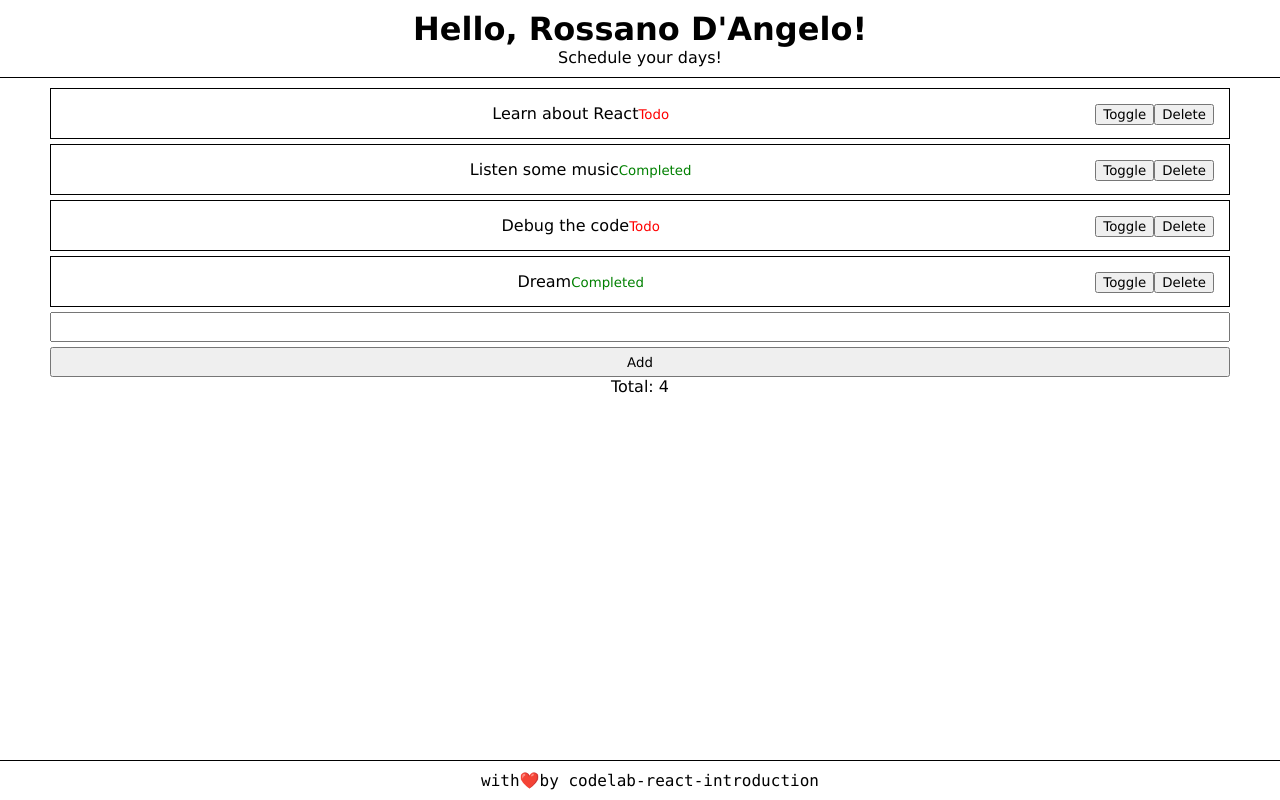
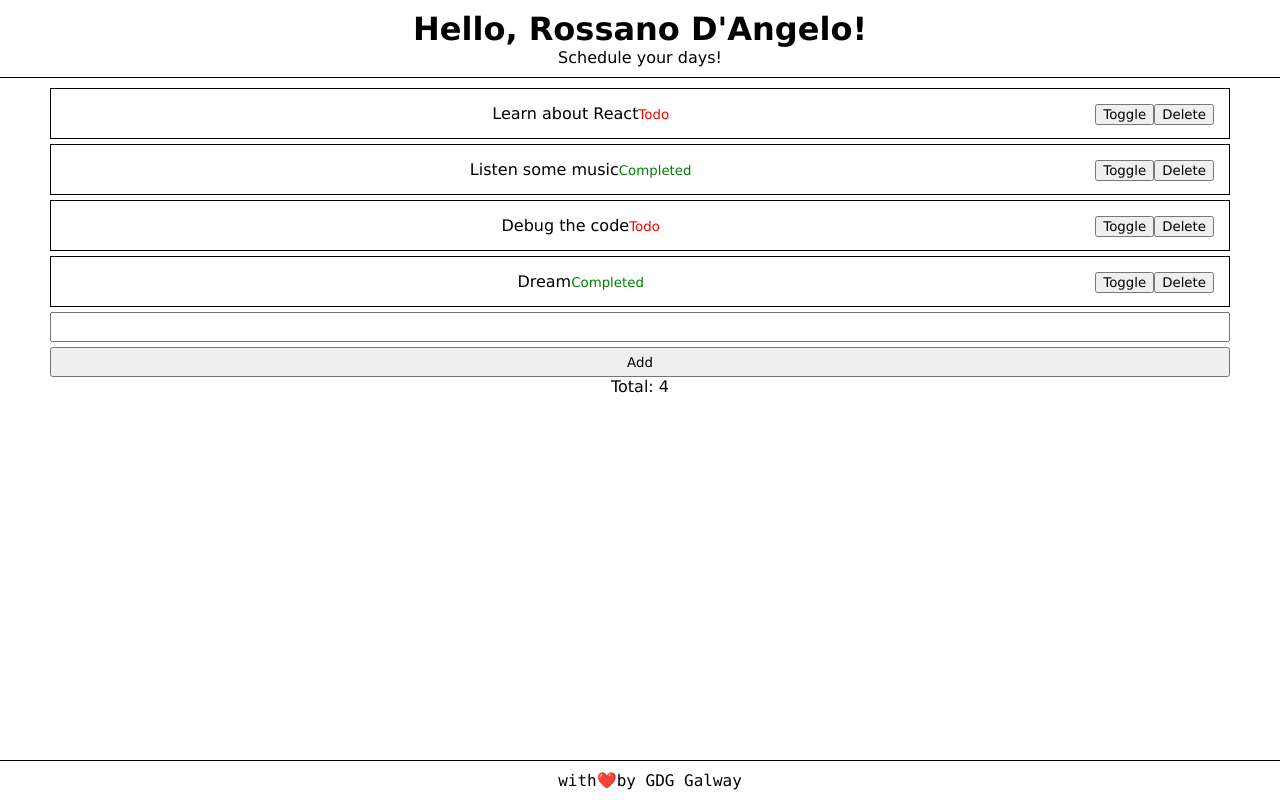
Before and after one commit to gdg-galway/codelab-react-introduction, a React (Create React App) app: page / in a window 1280 px wide. Built offline with nearby package versions, Linux system fonts and the light colour scheme.

Commit message:
introduction - updated readme

```diff
--- a/src/components/App/App.js
+++ b/src/components/App/App.js
@@ -123,7 +123,7 @@ class App extends React.Component {
             <span role="img" aria-labelledby="love">
               ❤️
             </span>
-            by codelab-react-introduction
+            by GDG Galway
           </code>
         </div>
       </div>
```
Also changed, not shown: demo.png (added), 1 other file (tests, documents, lock files or other folders).
